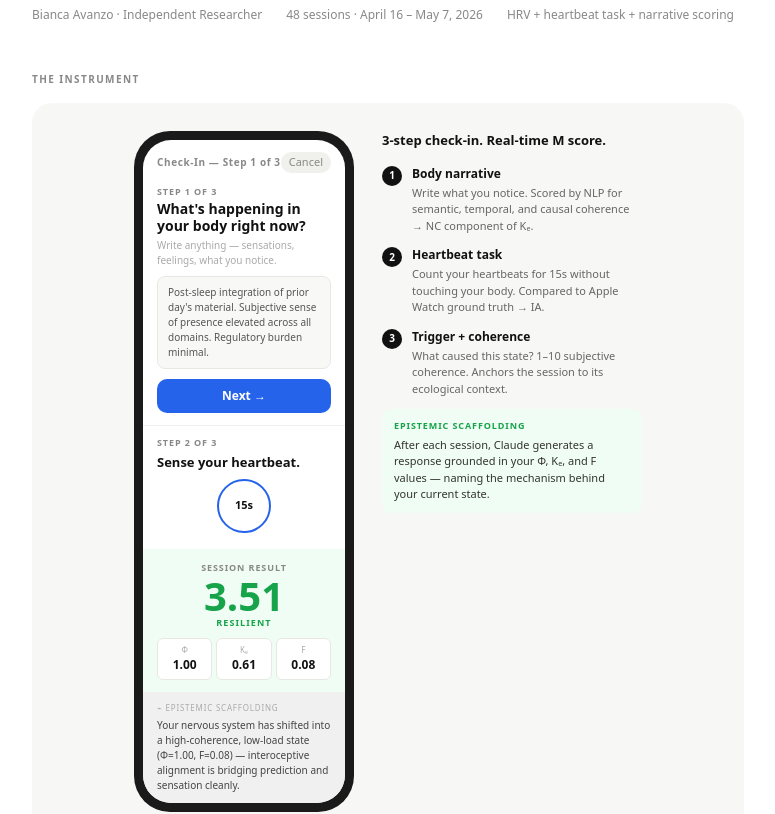
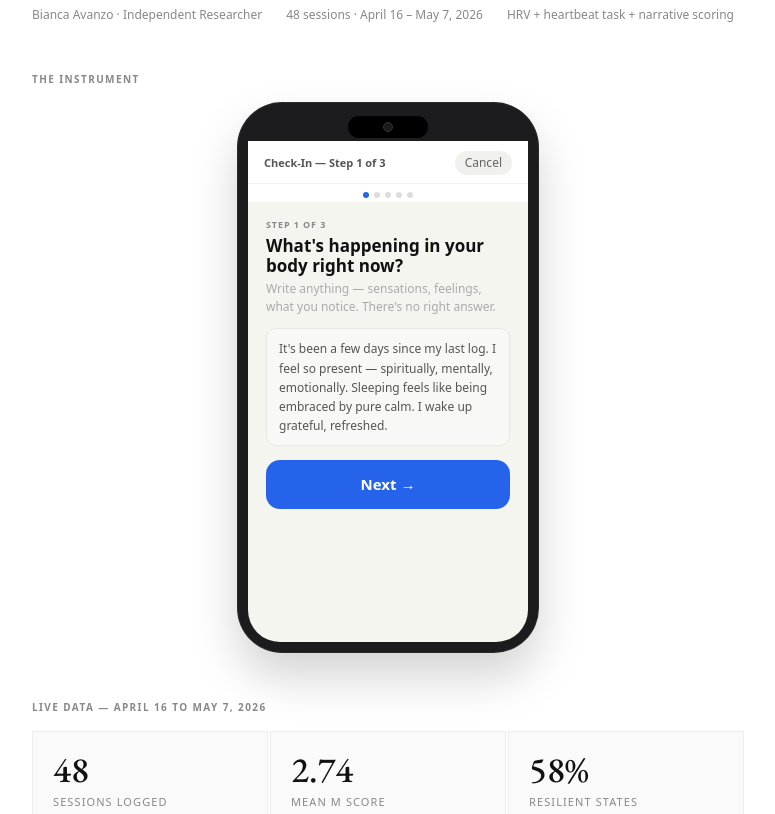
Before and after one commit to biaavanzo/avanzorft.github.io, a Next.js app: page /n-of-1 in a window 1280 px wide. Shown: the part 420-1234 px from the top of the page, without its empty margins (252-1027 px from the left). Built offline with nearby package versions, Linux system fonts and the light colour scheme.

Commit message:
n-of-1: replace static mockup with interactive app prototype

```diff
--- a/app/n-of-1/page.tsx
+++ b/app/n-of-1/page.tsx
@@ -56,6 +56,177 @@ const stateLabel: Record<string, string> = {
     RESILIENT: "Resilient",
     STABLE: "Stable",
     FRAGMENTED: "Fragmented",
+}
+
+function AppPrototype() {
+    const [step, setStep] = useState(0)
+    const [timer, setTimer] = useState<number | null>(null)
+    const [secs, setSecs] = useState(15)
+    const [running, setRunning] = useState(false)
+    const [conf, setConf] = useState("Very sure")
+    const [coherence, setCoherence] = useState(10)
+    const intervalRef = React.useRef<ReturnType<typeof setInterval> | null>(null)
+
+    const startTimer = () => {
+        if (running) return
+        setRunning(true)
+        setSecs(15)
+        intervalRef.current = setInterval(() => {
+            setSecs(s => {
+                if (s <= 1) {
+                    clearInterval(intervalRef.current!)
+                    setRunning(false)
+                    return 0
+                }
+                return s - 1
+            })
+        }, 1000)
+    }
+
+    const slides = [
+        // Step 1 — narrative
+        <div key="s1" style={{ display: "flex", flexDirection: "column" as const, height: "100%" }}>
+            <div style={{ fontSize: 9, fontWeight: 700, color: "#888", letterSpacing: "0.1em", textTransform: "uppercase" as const, marginBottom: 4, fontFamily: "system-ui" }}>Step 1 of 3</div>
+            <div style={{ fontSize: 17, fontWeight: 700, color: "#111", lineHeight: 1.2, marginBottom: 4, fontFamily: "system-ui" }}>What's happening in your body right now?</div>
+            <div style={{ fontSize: 12, color: "#aaa", marginBottom: 12, fontFamily: "system-ui" }}>Write anything — sensations, feelings, what you notice. There's no right answer.</div>
+            <div style={{ background: "#f8f8f6", border: "1px solid #e8e8e3", borderRadius: 10, padding: "10px 12px", fontSize: 12, color: "#555", lineHeight: 1.6, marginBottom: 14, flex: 1, fontFamily: "system-ui" }}>
+                It's been a few days since my last log. I feel so present — spiritually, mentally, emotionally. Sleeping feels like being embraced by pure calm. I wake up grateful, refreshed.
+            </div>
+            <button onClick={() => setStep(1)} style={{ background: "#2563eb", color: "#fff", border: "none", borderRadius: 14, padding: "13px", fontSize: 15, fontWeight: 600, cursor: "pointer", fontFamily: "system-ui" }}>Next →</button>
+        </div>,
+
+        // Step 2 — heartbeat
+        <div key="s2" style={{ display: "flex", flexDirection: "column" as const, height: "100%", alignItems: "stretch" }}>
+            <div style={{ fontSize: 9, fontWeight: 700, color: "#888", letterSpacing: "0.1em", textTransform: "uppercase" as const, marginBottom: 4, fontFamily: "system-ui" }}>Step 2 of 3</div>
+            <div style={{ fontSize: 17, fontWeight: 700, color: "#111", marginBottom: 4, fontFamily: "system-ui" }}>Sense your heartbeat.</div>
+            <div style={{ fontSize: 12, color: "#aaa", marginBottom: 16, fontFamily: "system-ui" }}>Without touching your body, notice your heartbeat from the inside. Count each pulse you sense for 15 seconds.</div>
+            <div style={{ display: "flex", justifyContent: "center", marginBottom: 16 }}>
+                <button onClick={startTimer} style={{
+                    width: 100, height: 100, borderRadius: "50%",
+                    border: `3px solid ${running ? "#1d4ed8" : "#2563eb"}`,
+                    background: running ? "#eff6ff" : "#fff",
+                    display: "flex", alignItems: "center", justifyContent: "center",
+                    cursor: running ? "default" : "pointer", transition: "all .2s",
+                }}>
+                    <span style={{ fontSize: 18, fontWeight: 700, color: "#111", fontFamily: "system-ui" }}>
+                        {secs === 0 ? "Done" : running ? `${secs}s` : "Start"}
+                    </span>
+                </button>
+            </div>
+            <div style={{ fontSize: 13, color: "#333", marginBottom: 6, fontFamily: "system-ui" }}>How many beats did you sense?</div>
+            <input defaultValue="23" style={{ border: "1px solid #e0e0d8", borderRadius: 8, padding: "8px 10px", fontSize: 14, marginBottom: 10, fontFamily: "system-ui", width: "100%", boxSizing: "border-box" as const }} />
+            <div style={{ fontSize: 13, color: "#333", marginBottom: 8, fontFamily: "system-ui" }}>How confident are you?</div>
+            <div style={{ display: "flex", gap: 6, marginBottom: 14 }}>
+                {["Not sure", "Somewhat", "Very sure"].map(c => (
+                    <button key={c} onClick={() => setConf(c)} style={{
+                        flex: 1, padding: "7px 4px", borderRadius: 20,
+                        border: `1px solid ${conf === c ? "#999" : "#e0e0d8"}`,
+                        background: conf === c ? "#f0f0ec" : "#fff",
+                        fontSize: 11, color: conf === c ? "#111" : "#666",
+                        fontWeight: conf === c ? 600 : 400, cursor: "pointer", fontFamily: "system-ui",
+                    }}>{c}</button>
+                ))}
+            </div>
+            <button onClick={() => setStep(2)} style={{ background: "#2563eb", color: "#fff", border: "none", borderRadius: 14, padding: "13px", fontSize: 15, fontWeight: 600, cursor: "pointer", fontFamily: "system-ui" }}>Next →</button>
+        </div>,
+
+        // Step 3 — trigger + coherence
+        <div key="s3" style={{ display: "flex", flexDirection: "column" as const, height: "100%" }}>
+            <div style={{ fontSize: 9, fontWeight: 700, color: "#888", letterSpacing: "0.1em", textTransform: "uppercase" as const, marginBottom: 4, fontFamily: "system-ui" }}>Step 3 of 3</div>
+            <div style={{ fontSize: 17, fontWeight: 700, color: "#111", marginBottom: 14, fontFamily: "system-ui" }}>Almost done.</div>
+            <div style={{ fontSize: 13, fontWeight: 500, color: "#111", marginBottom: 3, fontFamily: "system-ui" }}>What triggered this state, if anything?</div>
+            <div style={{ fontSize: 11, color: "#aaa", marginBottom: 6, fontFamily: "system-ui" }}>Optional — a situation, thought, or event.</div>
+            <input defaultValue="Life is good again" style={{ border: "1px solid #2563eb", borderRadius: 8, padding: "8px 10px", fontSize: 13, marginBottom: 14, fontFamily: "system-ui", width: "100%", boxSizing: "border-box" as const }} />
+            <div style={{ fontSize: 13, fontWeight: 500, color: "#111", marginBottom: 6, fontFamily: "system-ui" }}>How coherent do you feel right now? <strong>{coherence}/10</strong></div>
+            <input type="range" min={1} max={10} value={coherence} onChange={e => setCoherence(Number(e.target.value))}
+                style={{ width: "100%", accentColor: "#2563eb", marginBottom: 4 }} />
+            <div style={{ display: "flex", justifyContent: "space-between", fontSize: 10, color: "#aaa", marginBottom: 14, fontFamily: "system-ui" }}>
+                <span>Scattered</span><span>Fully here</span>
+            </div>
+            <button onClick={() => setStep(3)} style={{ background: "#16a34a", color: "#fff", border: "none", borderRadius: 14, padding: "13px", fontSize: 15, fontWeight: 600, cursor: "pointer", fontFamily: "system-ui" }}>Calculate M →</button>
+        </div>,
+
+        // Result
+        <div key="s4" style={{ display: "flex", flexDirection: "column" as const, height: "100%" }}>
+            <div style={{ background: "#f0fdf4", borderRadius: 16, padding: "16px 14px", marginBottom: 12, textAlign: "center" as const }}>
+                <div style={{ fontSize: 11, fontWeight: 600, color: "#888", letterSpacing: "0.1em", textTransform: "uppercase" as const, marginBottom: 4, fontFamily: "system-ui" }}>Session Result</div>
+                <div style={{ fontSize: 60, fontWeight: 800, color: "#16a34a", lineHeight: 1, fontFamily: "system-ui" }}>3.51</div>
+                <div style={{ fontSize: 11, fontWeight: 700, letterSpacing: "0.12em", color: "#16a34a", marginBottom: 12, fontFamily: "system-ui" }}>RESILIENT</div>
+                <div style={{ display: "flex", gap: 6 }}>
+                    {[["Φ", "1.00"], ["Kₑ", "0.61"], ["F", "0.08"]].map(([sym, val]) => (
+                        <div key={sym} style={{ flex: 1, background: "#fff", borderRadius: 10, padding: "8px 4px", textAlign: "center" as const, border: "1px solid #e8e8e3" }}>
+                            <div style={{ fontSize: 10, color: "#aaa", fontFamily: "system-ui" }}>{sym}</div>
+                            <div style={{ fontSize: 15, fontWeight: 700, color: "#111", fontFamily: "system-ui" }}>{val}</div>
+                        </div>
+                    ))}
+                </div>
+            </div>
+            <div style={{ background: "#f1f0f0", borderRadius: 12, padding: "12px", flex: 1, marginBottom: 12 }}>
+                <div style={{ fontSize: 9, color: "#aaa", letterSpacing: "0.1em", textTransform: "uppercase" as const, marginBottom: 6, fontFamily: "system-ui" }}>⌁ Epistemic scaffolding</div>
+                <div style={{ fontSize: 12, color: "#333", lineHeight: 1.6, fontFamily: "system-ui" }}>Your nervous system has shifted into a high-coherence, low-load state (Φ=1.00, F=0.08) — interoceptive alignment is bridging prediction and sensation cleanly. The blank-mind clarity is your dopaminergic system stabilizing after rapid narrative restructuring.</div>
+            </div>
+            <button onClick={() => setStep(4)} style={{ background: "#444", color: "#fff", border: "none", borderRadius: 14, padding: "11px", fontSize: 13, fontWeight: 600, cursor: "pointer", fontFamily: "system-ui" }}>View detail →</button>
+        </div>,
+
+        // Detail
+        <div key="s5" style={{ display: "flex", flexDirection: "column" as const, height: "100%", overflowY: "auto" as const }}>
+            <div style={{ fontSize: 9, color: "#aaa", letterSpacing: "0.1em", textTransform: "uppercase" as const, marginBottom: 10, fontFamily: "system-ui" }}>What was measured</div>
+            {[
+                { sym: "Φ", name: "Body integration", val: "1.00", desc: "Your nervous system was operating as a unified system. HRV at full baseline." },
+                { sym: "IA", name: "Heartbeat accuracy", val: "1.00", desc: "Your heartbeat count matched Apple Watch ground truth exactly." },
+                { sym: "NC", name: "Narrative coherence", val: "1.00", desc: "Your entry was fully time-anchored, semantically connected, and causally integrated." },
+                { sym: "Kₑ", name: "Mind-body alignment", val: "0.61", desc: "IA × NC — how well your internal signals and your narrative about them matched." },
+                { sym: "F", name: "Nervous system load", val: "0.08", desc: "Minimal regulatory burden relative to your 30-day baseline. System operating with ease." },
+            ].map(({ sym, name, val, desc }) => (
+                <div key={sym} style={{ background: "#fff", borderRadius: 10, padding: "10px 12px", marginBottom: 8, border: "1px solid #eee" }}>
+                    <div style={{ display: "flex", justifyContent: "space-between", alignItems: "center", marginBottom: 3 }}>
+                        <span style={{ fontSize: 13, fontWeight: 600, color: "#2563eb", fontFamily: "system-ui" }}>{sym} &nbsp;{name}</span>
+                        <span style={{ fontSize: 14, fontWeight: 700, color: "#111", fontFamily: "system-ui" }}>{val}</span>
+                    </div>
+                    <div style={{ fontSize: 11, color: "#888", lineHeight: 1.4, fontFamily: "system-ui" }}>{desc}</div>
+                </div>
+            ))}
+            <button onClick={() => { setStep(0); setSecs(15); setRunning(false); if (intervalRef.current) clearInterval(intervalRef.current) }}
+                style={{ background: "#111", color: "#fff", border: "none", borderRadius: 14, padding: "11px", fontSize: 13, fontWeight: 600, cursor: "pointer", marginTop: 4, fontFamily: "system-ui" }}>Done</button>
+        </div>,
+    ]
+
+    const navLabels = ["Check-In — Step 1 of 3", "Check-In — Step 2 of 3", "Check-In — Step 3 of 3", "Session Result", "Session Detail"]
+
+    return (
+        <div style={{ display: "flex", justifyContent: "center", marginBottom: 48 }}>
+            {/* Phone */}
+            <div style={{ background: "#1c1c1e", borderRadius: 44, padding: 10, boxShadow: "0 0 0 1px #2a2a2a, 0 24px 48px rgba(0,0,0,0.18)", width: 300, flexShrink: 0 }}>
+                {/* Notch */}
+                <div style={{ background: "#1c1c1e", borderRadius: "20px 20px 0 0", height: 28, display: "flex", alignItems: "center", justifyContent: "center" }}>
+                    <div style={{ width: 80, height: 22, background: "#000", borderRadius: 20, display: "flex", alignItems: "center", justifyContent: "center" }}>
+                        <div style={{ width: 10, height: 10, borderRadius: "50%", background: "#1a1a1a", border: "1px solid #333" }} />
+                    </div>
+                </div>
+                {/* Screen */}
+                <div style={{ background: "#f5f5f0", borderRadius: "0 0 32px 32px", overflow: "hidden" }}>
+                    {/* Status + nav */}
+                    <div style={{ background: "#fff", padding: "10px 16px 8px", display: "flex", alignItems: "center", justifyContent: "space-between", borderBottom: "1px solid #f0f0ec" }}>
+                        <span style={{ fontSize: 11, fontWeight: 600, color: "#555", fontFamily: "system-ui" }}>{navLabels[step]}</span>
+                        <button onClick={() => { setStep(0); setSecs(15); setRunning(false); if (intervalRef.current) clearInterval(intervalRef.current) }}
+                            style={{ fontSize: 12, color: "#666", background: "#f0f0ec", border: "none", borderRadius: 20, padding: "3px 10px", cursor: "pointer", fontFamily: "system-ui" }}>
+                            {step === 0 ? "Cancel" : "Done"}
+                        </button>
+                    </div>
+                    {/* Progress dots */}
+                    <div style={{ display: "flex", gap: 5, justifyContent: "center", padding: "8px 0 4px", background: "#fff" }}>
+                        {[0, 1, 2, 3, 4].map(i => (
+                            <div key={i} style={{ width: 6, height: 6, borderRadius: "50%", background: i === step ? "#2563eb" : "#ddd", transition: "background .2s" }} />
+                        ))}
+                    </div>
+                    {/* Slide */}
+                    <div style={{ padding: "16px 18px 20px", minHeight: 440, display: "flex", flexDirection: "column" as const }}>
+                        {slides[step]}
+                    </div>
+                </div>
+            </div>
+        </div>
+    )
 }
 
 export default function NOf1() {
@@ -141,78 +312,9 @@ export default function NOf1() {
                     <span>HRV + heartbeat task + narrative scoring</span>
                 </div>
 
-                {/* APP MOCKUP */}
+                {/* APP PROTOTYPE */}
                 <div className="section-label" style={{ marginBottom: 16 }}>The instrument</div>
-                <div style={{ background: "#f7f7f5", borderRadius: 20, padding: "28px 20px", marginBottom: 48 }}>
-                    <div style={{ display: "flex", gap: 28, alignItems: "flex-start", flexWrap: "wrap" as const, justifyContent: "center" }}>
-                        <div style={{ flexShrink: 0 }}>
-                            <div style={{ background: "#1a1a1a", borderRadius: 36, padding: 9, width: 220 }}>
-                                <div style={{ background: "#ffffff", borderRadius: 28, overflow: "hidden" }}>
-                                    <div style={{ padding: "12px 14px 6px", display: "flex", justifyContent: "space-between", alignItems: "center" }}>
-                                        <span style={{ fontSize: 10, fontWeight: 600, color: "#888", letterSpacing: "0.06em", fontFamily: "system-ui" }}>Check-In — Step 1 of 3</span>
-                                        <span style={{ fontSize: 11, color: "#888", background: "#f0f0ec", borderRadius: 20, padding: "2px 8px", fontFamily: "system-ui" }}>Cancel</span>
-                                    </div>
-                                    <div style={{ padding: "6px 14px 12px" }}>
-                                        <div style={{ fontSize: 9, fontWeight: 700, color: "#888", letterSpacing: "0.1em", textTransform: "uppercase" as const, marginBottom: 3, fontFamily: "system-ui" }}>Step 1 of 3</div>
-                                        <div style={{ fontSize: 14, fontWeight: 700, color: "#111", lineHeight: 1.2, marginBottom: 3, fontFamily: "system-ui" }}>What's happening in your body right now?</div>
-                                        <div style={{ fontSize: 10, color: "#aaa", marginBottom: 8, fontFamily: "system-ui" }}>Write anything — sensations, feelings, what you notice.</div>
-                                        <div style={{ background: "#f8f8f6", border: "1px solid #e8e8e3", borderRadius: 8, padding: "8px 10px", fontSize: 10, color: "#555", lineHeight: 1.5, marginBottom: 10, fontFamily: "system-ui" }}>
-                                            Post-sleep integration of prior day's material. Subjective sense of presence elevated across all domains. Regulatory burden minimal.
-                                        </div>
-                                        <div style={{ background: "#2563eb", color: "#fff", borderRadius: 10, padding: "8px", fontSize: 12, fontWeight: 600, textAlign: "center" as const, fontFamily: "system-ui" }}>Next →</div>
-                                    </div>
-                                    <div style={{ borderTop: "1px solid #f0f0ec", padding: "10px 14px" }}>
-                                        <div style={{ fontSize: 9, fontWeight: 700, color: "#888", letterSpacing: "0.1em", textTransform: "uppercase" as const, marginBottom: 4, fontFamily: "system-ui" }}>Step 2 of 3</div>
-                                        <div style={{ fontSize: 13, fontWeight: 700, color: "#111", marginBottom: 6, fontFamily: "system-ui" }}>Sense your heartbeat.</div>
-                                        <div style={{ display: "flex", justifyContent: "center", marginBottom: 6 }}>
-                                            <div style={{ width: 54, height: 54, borderRadius: "50%", border: "2.5px solid #2563eb", display: "flex", alignItems: "center", justifyContent: "center" }}>
-                                                <span style={{ fontSize: 11, fontWeight: 700, color: "#111", fontFamily: "system-ui" }}>15s</span>
-                                            </div>
-                                        </div>
-                                    </div>
-                                    <div style={{ background: "#f0fdf4", padding: "12px 14px" }}>
-                                        <div style={{ fontSize: 9, fontWeight: 700, color: "#888", letterSpacing: "0.1em", textTransform: "uppercase" as const, marginBottom: 2, textAlign: "center" as const, fontFamily: "system-ui" }}>Session Result</div>
-                                        <div style={{ fontSize: 40, fontWeight: 800, color: "#16a34a", textAlign: "center" as const, lineHeight: 1, fontFamily: "system-ui" }}>3.51</div>
-                                        <div style={{ fontSize: 9, fontWeight: 700, letterSpacing: "0.12em", color: "#16a34a", textAlign: "center" as const, marginBottom: 8, fontFamily: "system-ui" }}>RESILIENT</div>
-                                        <div style={{ display: "flex", gap: 4 }}>
-                                            {[["Φ", "1.00"], ["Kₑ", "0.61"], ["F", "0.08"]].map(([sym, val]) => (
-                                                <div key={sym} style={{ flex: 1, background: "#fff", borderRadius: 6, padding: "5px", textAlign: "center" as const, border: "1px solid #e8e8e3" }}>
-                                                    <div style={{ fontSize: 8, color: "#aaa", fontFamily: "system-ui" }}>{sym}</div>
-                                                    <div style={{ fontSize: 12, fontWeight: 700, color: "#111", fontFamily: "system-ui" }}>{val}</div>
-                                                </div>
-                                            ))}
-                                        </div>
-                                    </div>
-                                    <div style={{ background: "#f1f0f0", padding: "10px 14px" }}>
-                                        <div style={{ fontSize: 8, color: "#aaa", letterSpacing: "0.1em", textTransform: "uppercase" as const, marginBottom: 4, fontFamily: "system-ui" }}>⌁ Epistemic scaffolding</div>
-                                        <div style={{ fontSize: 10, color: "#444", lineHeight: 1.5, fontFamily: "system-ui" }}>Your nervous system has shifted into a high-coherence, low-load state (Φ=1.00, F=0.08) — interoceptive alignment is bridging prediction and sensation cleanly.</div>
-                                    </div>
-                                </div>
-                            </div>
-                        </div>
-
-                        <div style={{ maxWidth: 260, flex: 1, minWidth: 180 }}>
-                            <p style={{ fontSize: 13, fontWeight: 600, color: "#111", marginBottom: 14, fontFamily: "system-ui" }}>3-step check-in. Real-time M score.</p>
-                            {[
-                                { step: "1", label: "Body narrative", desc: "Write what you notice. Scored by NLP for semantic, temporal, and causal coherence → NC component of Kₑ." },
-                                { step: "2", label: "Heartbeat task", desc: "Count your heartbeats for 15s without touching your body. Compared to Apple Watch ground truth → IA." },
-                                { step: "3", label: "Trigger + coherence", desc: "What caused this state? 1–10 subjective coherence. Anchors the session to its ecological context." },
-                            ].map(({ step, label, desc }) => (
-                                <div key={step} style={{ display: "flex", gap: 10, marginBottom: 12, alignItems: "flex-start" }}>
-                                    <div style={{ width: 20, height: 20, borderRadius: "50%", background: "#111", color: "#fff", fontSize: 10, fontWeight: 700, display: "flex", alignItems: "center", justifyContent: "center", flexShrink: 0, marginTop: 1, fontFamily: "system-ui" }}>{step}</div>
-                                    <div>
-                                        <div style={{ fontSize: 12, fontWeight: 600, color: "#111", fontFamily: "system-ui", marginBottom: 2 }}>{label}</div>
-                                        <div style={{ fontSize: 11, color: "#666", fontFamily: "system-ui", lineHeight: 1.5 }}>{desc}</div>
-                                    </div>
-                                </div>
-                            ))}
-                            <div style={{ background: "#f0fdf4", borderRadius: 10, padding: "10px 12px", marginTop: 8 }}>
-                                <div style={{ fontSize: 9, fontWeight: 700, color: "#16a34a", letterSpacing: "0.1em", textTransform: "uppercase" as const, marginBottom: 4, fontFamily: "system-ui" }}>Epistemic scaffolding</div>
-                                <div style={{ fontSize: 11, color: "#333", lineHeight: 1.5, fontFamily: "system-ui" }}>After each session, Claude generates a response grounded in your Φ, Kₑ, and F values — naming the mechanism behind your current state.</div>
-                            </div>
-                        </div>
-                    </div>
-                </div>
+                <AppPrototype />
 
                 {/* STATS */}
                 <div className="section-label" style={{ marginBottom: 16 }}>Live data — April 16 to May 7, 2026</div>
```
